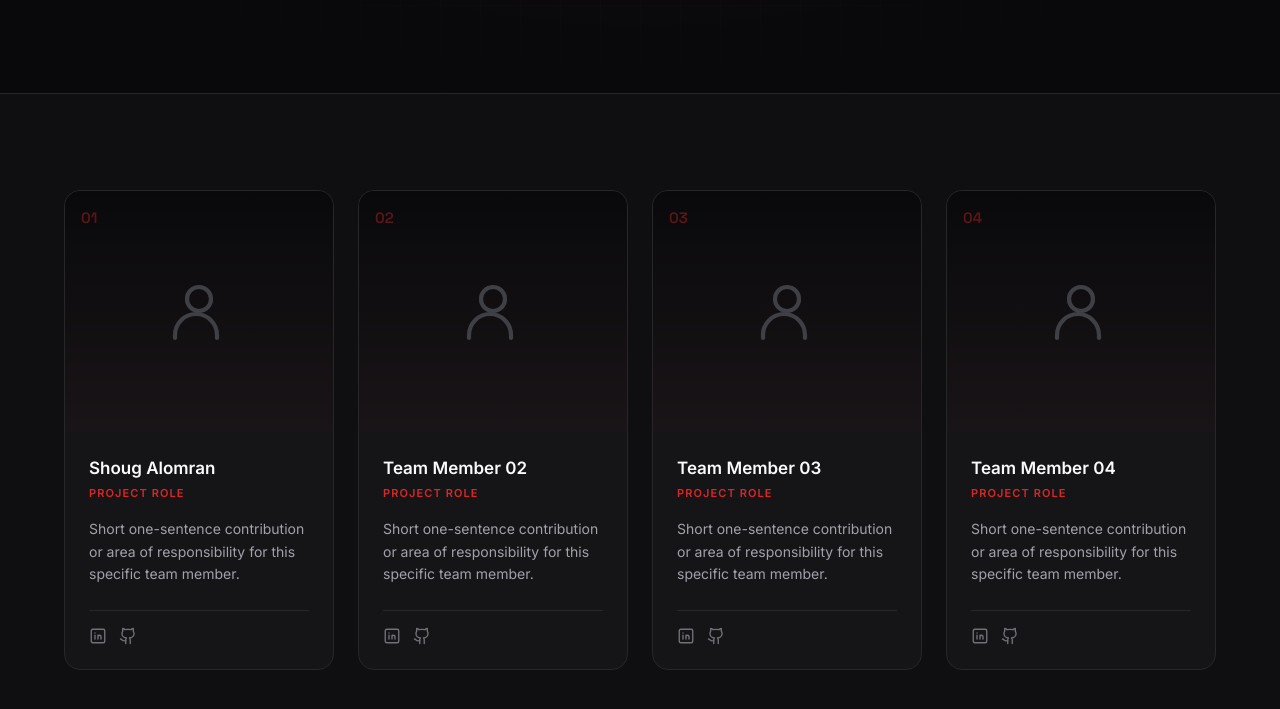
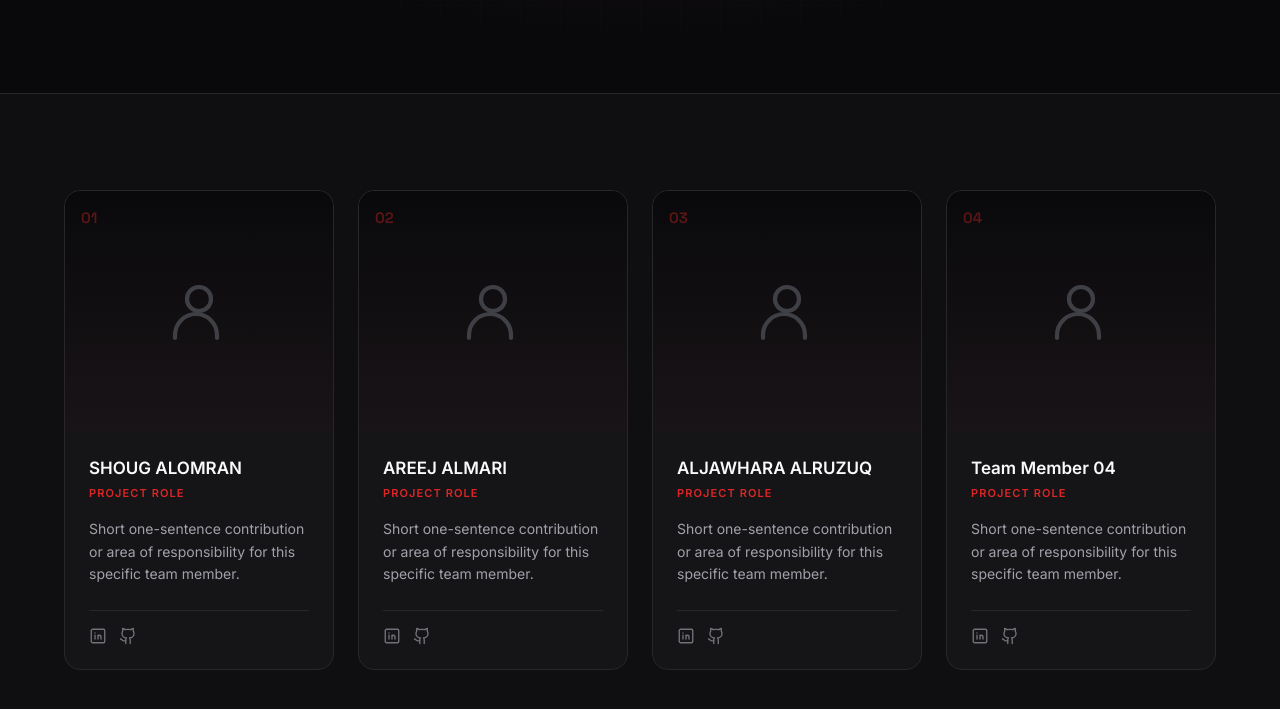
Before and after one commit to Shoug-Alomran/CYS401-Mini-CTF-Security-Lab, a plain HTML site: page team.html in a window 1280 px wide. Shown: the part 347-1056 px from the top of the page. Drawn offline with nearby package versions, Linux system fonts and the light colour scheme.

Commit message:
Update team member names

```diff
--- a/team.html
+++ b/team.html
@@ -131,7 +131,7 @@
                 </svg>
               </div>
               <div class="p-6 flex flex-col flex-1">
-                <h3 class="text-[17px] font-semibold">Shoug Alomran</h3>
+                <h3 class="text-[17px] font-semibold">SHOUG ALOMRAN</h3>
                 <p
                   class="text-[11px] font-semibold text-pred uppercase tracking-widest mt-1 mb-4"
                 >
@@ -215,7 +215,8 @@
                 </svg>
               </div>
               <div class="p-6 flex flex-col flex-1">
-                <h3 class="text-[17px] font-semibold">Team Member 02</h3>
+                <h3 class="text-[17px] font-semibold">AREEJ ALMARI
+</h3>
                 <p
                   class="text-[11px] font-semibold text-pred uppercase tracking-widest mt-1 mb-4"
                 >
@@ -299,7 +300,7 @@
                 </svg>
               </div>
               <div class="p-6 flex flex-col flex-1">
-                <h3 class="text-[17px] font-semibold">Team Member 03</h3>
+                <h3 class="text-[17px] font-semibold">ALJAWHARA ALRUZUQ</h3>
                 <p
                   class="text-[11px] font-semibold text-pred uppercase tracking-widest mt-1 mb-4"
                 >
```
